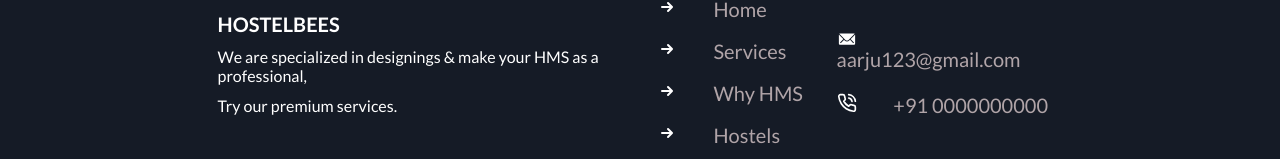
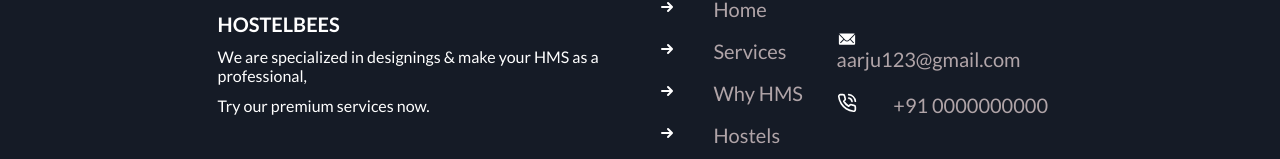
Before and after one commit to codewithbharat/hostelBees, a React (Vite) app in the folder client/: page / in a window 1280 px wide. Shown: the part 3276-3435 px from the top of the page. Built offline with nearby package versions, Linux system fonts and the light colour scheme.

Commit message:
ModifiedStyling

```diff
--- a/client/src/components/Footer.jsx
+++ b/client/src/components/Footer.jsx
@@ -1,9 +1,6 @@
 import React from 'react'
 import './style/Footer.css'
 import { FaFacebookSquare, FaInstagramSquare, FaTwitterSquare, FaLinkedin } from "react-icons/fa";
-// import { FaInstagramSquare } from "react-icons/fa";
-// import { FaTwitterSquare } from "react-icons/fa";
-// import { FaLinkedin } from "react-icons/fa";
 import { IoIosMail } from "react-icons/io";
 import { LuPhoneCall } from "react-icons/lu";
 import { FaMapLocationDot } from "react-icons/fa6";
@@ -20,7 +17,7 @@ const Footer = () => {
                             HOSTELBEES
                         </span>
                         <p>We are specialized in designings & make your HMS as a professional,</p>
-                        <p>Try our premium services.</p>
+                        <p>Try our premium services now.</p>
                             <div className='footer__links-group__social'>
                         <li><Link className='a'><FaLinkedin size={30} color='white'/></Link></li>
                         <li><Link className='a'><FaTwitterSquare size={30} color='white'/></Link></li>
```
